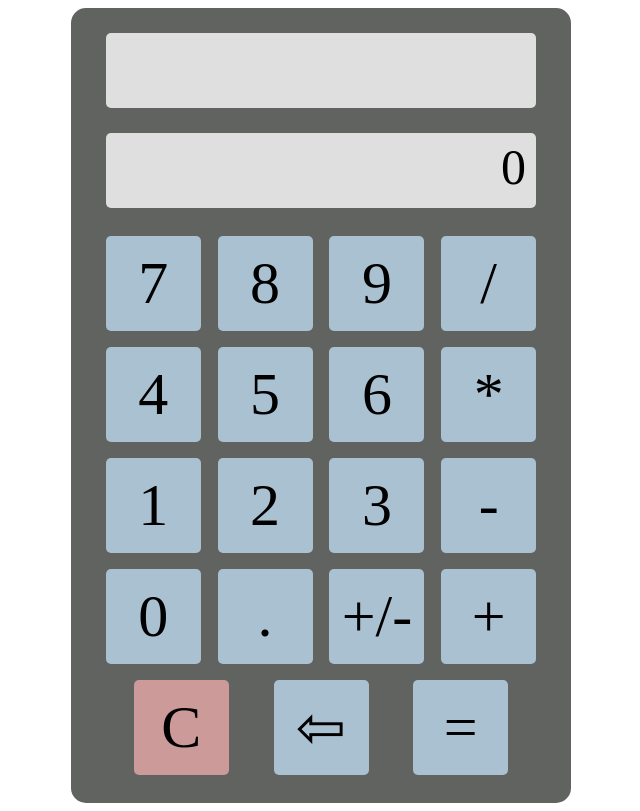
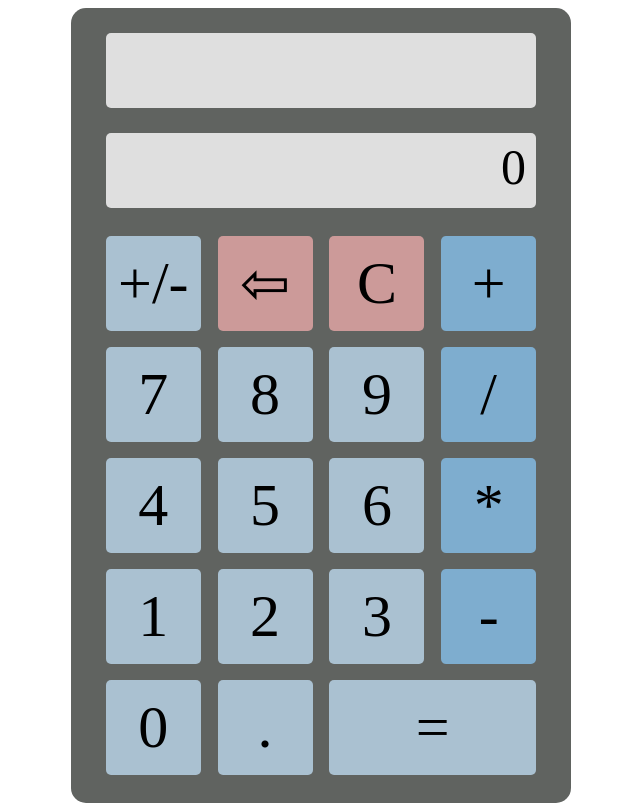
Before and after one commit to ravenvst/calculator, a plain HTML site: page index.html in a window 1280 px wide. Shown: the whole page, without its empty margins (319-959 px from the left). Drawn offline with Linux system fonts and the light colour scheme.

Commit message:
feat: reorganize buttons

```diff
--- a/index.html
+++ b/index.html
@@ -12,6 +12,12 @@
         <div id="display1" class="display"></div>
         <div id="display2" class="display"></div>
         <div class="container keys">
+
+            <div class="calc-button">+/-</div>
+
+            <div class="calc-button red-button">&#x21E6;</div>
+            <div class="calc-button clear red-button">C</div>
+            <div class="calc-button operator">+</div>
             <div class="calc-button number">7</div>
             <div class="calc-button number">8</div>
             <div class="calc-button number">9</div>
@@ -26,11 +32,10 @@
             <div class="calc-button operator">-</div>
             <div class="calc-button number">0</div>
             <div class="calc-button">.</div>
-            <div class="calc-button">+/-</div>
-            <div class="calc-button operator">+</div>
-            <div class="calc-button clear">C</div>
-            <div class="calc-button">&#x21E6;</div>
-            <div class="calc-button equal">=</div>
+
+
+
+            <div class="calc-button equal wide">=</div>
         </div>
     </main>
 </body>
--- a/style.css
+++ b/style.css
@@ -48,6 +48,14 @@ main {
 }
 
 
-.clear {
+.red-button {
     background-color: rgba(255, 180, 180, 0.678);
 }
+
+.wide {
+    width: 46%;
+}
+
+.operator {
+    background-color: rgb(126, 173, 207);
+}
```
